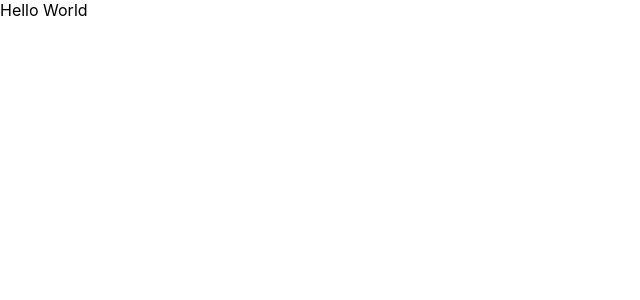
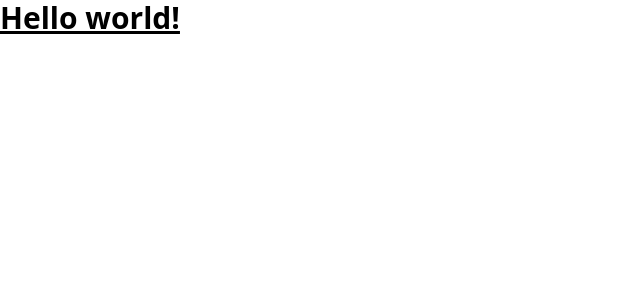
Before and after one commit to muizogundiran/myportfolio, a React (Create React App) app: page / in a window 1280 px wide. Shown: the top 300 px of the page, without its empty margins (0-640 px from the left). Built offline with nearby package versions, Linux system fonts and the light colour scheme.

Commit message:
chore: let start

```diff
--- /dev/null
+++ b/craco.config.js
@@ -0,0 +1,8 @@
+// craco.config.js
+module.exports = {
+  style: {
+    postcssOptions: {
+      plugins: [require("tailwindcss"), require("autoprefixer")],
+    },
+  },
+};
--- /dev/null
+++ b/postcss.config.js
@@ -0,0 +1,6 @@
+module.exports = {
+  plugins: {
+    tailwindcss: {},
+    autoprefixer: {},
+  },
+}
--- a/public/index.html
+++ b/public/index.html
@@ -2,7 +2,7 @@
 <html lang="en">
   <head>
     <meta charset="utf-8" />
-    <link rel="icon" href="%PUBLIC_URL%/favicon.ico" />
+    <link rel="icon" href="favicon.ico" />
     <meta name="viewport" content="width=device-width, initial-scale=1" />
     <meta name="theme-color" content="#000000" />
     <meta
--- a/src/App.tsx
+++ b/src/App.tsx
@@ -1,11 +1,7 @@
-import React from 'react';
+import React from "react";
 
 const App = () => {
-  return (
-     <div>
-         Hello World
-     </div>
-  );
+  return <h1 className='text-3xl font-bold underline'>Hello world!</h1>;
 };
 
 export default App;
--- a/src/index.css
+++ b/src/index.css
@@ -1,13 +1,3 @@
-body {
-  margin: 0;
-  font-family: -apple-system, BlinkMacSystemFont, 'Segoe UI', 'Roboto', 'Oxygen',
-    'Ubuntu', 'Cantarell', 'Fira Sans', 'Droid Sans', 'Helvetica Neue',
-    sans-serif;
-  -webkit-font-smoothing: antialiased;
-  -moz-osx-font-smoothing: grayscale;
-}
-
-code {
-  font-family: source-code-pro, Menlo, Monaco, Consolas, 'Courier New',
-    monospace;
-}
+@tailwind base;
+@tailwind components;
+@tailwind utilities;
--- /dev/null
+++ b/tailwind.config.js
@@ -0,0 +1,11 @@
+module.exports = {
+  purge: ["./src/**/*.{js,jsx,ts,tsx}", "./public/index.html"],
+  darkMode: false, // or 'media' or 'class'
+  theme: {
+    extend: {},
+  },
+  variants: {
+    extend: {},
+  },
+  plugins: [],
+};
```
Also changed, not shown: package.json (+12 -5 lines), public/manifest.json, 2 other files (tests, documents, lock files or other folders).
